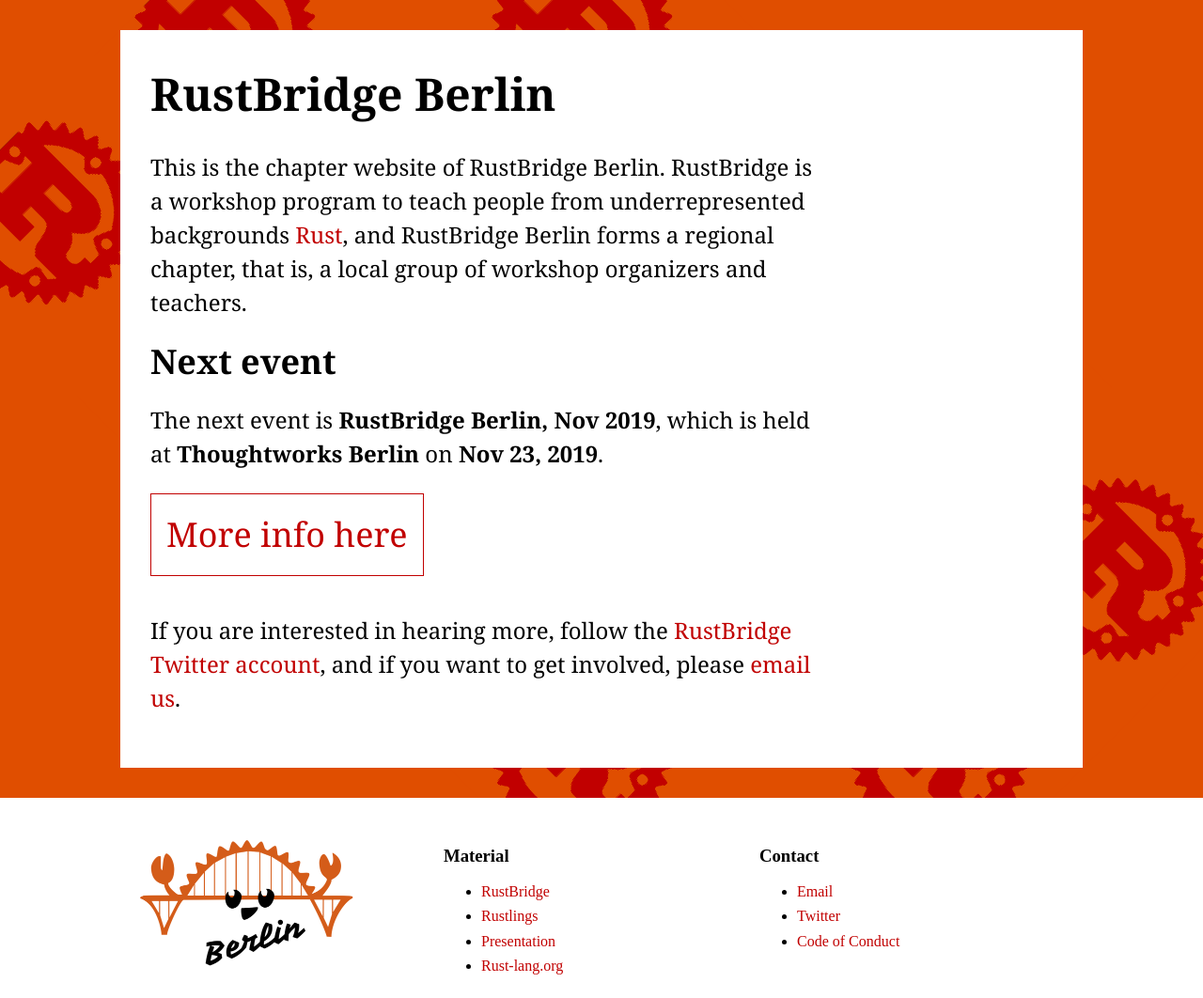
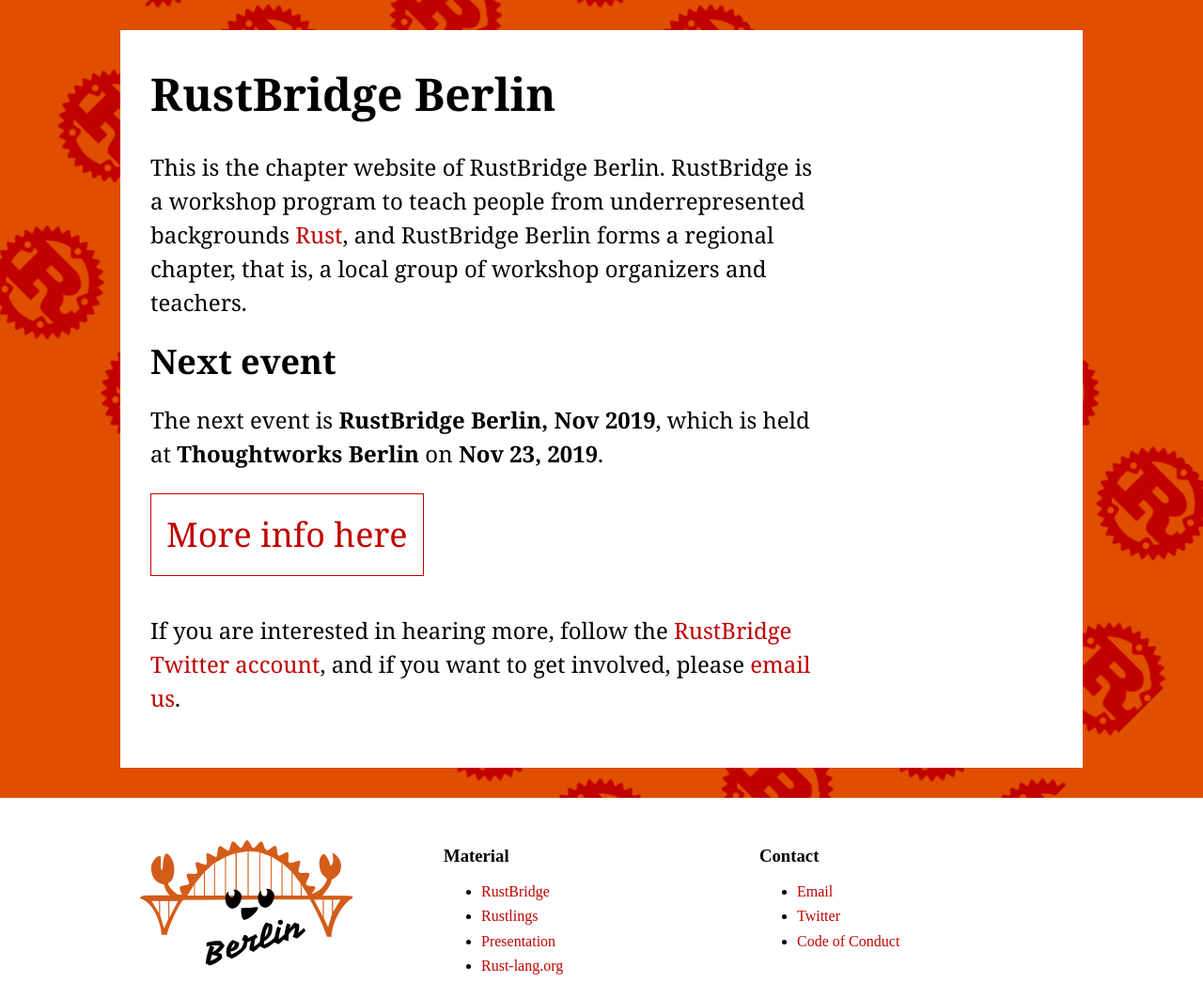
Before and after one commit to rustbridge/berlin, a Jekyll site: the page built from index.html, in a window 1280 px wide. Shown: the whole page at 94% size. Built offline with Jekyll 4.4.1, drawn with Linux system fonts in a browser that asks for light colours; nearby versions of some CDN libraries.

Commit message:
make bg move

```diff
--- a/_sass/main.sass
+++ b/_sass/main.sass
@@ -30,11 +30,20 @@
 
 .bg
   background-color: $orange
-  background-image: url(../assets/rust-logo-blk.svg)
+  background-image: url(../assets/rust-bg.png)
   background-blend-mode: overlay
-  background-size: 21%
-  background-position: -5% 0
+  background-size: 13%
+  background-position: -9% -5%
   transform: rotate(45deg)
+  animation: slowmove infinite 60s linear
+  animation-direction: alternate-reverse
+
+
+@keyframes slowmove
+  0%
+    background-position: 50% -50%
+  100%
+    background-position: -50% 50%
 
 .button
   border: 1px solid $darkorange
```
Also changed, not shown: assets/rust-bg.png (added).
